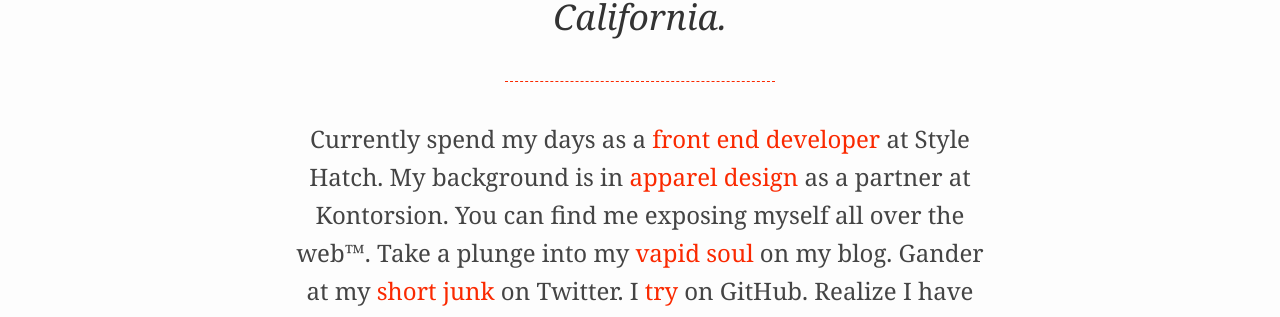
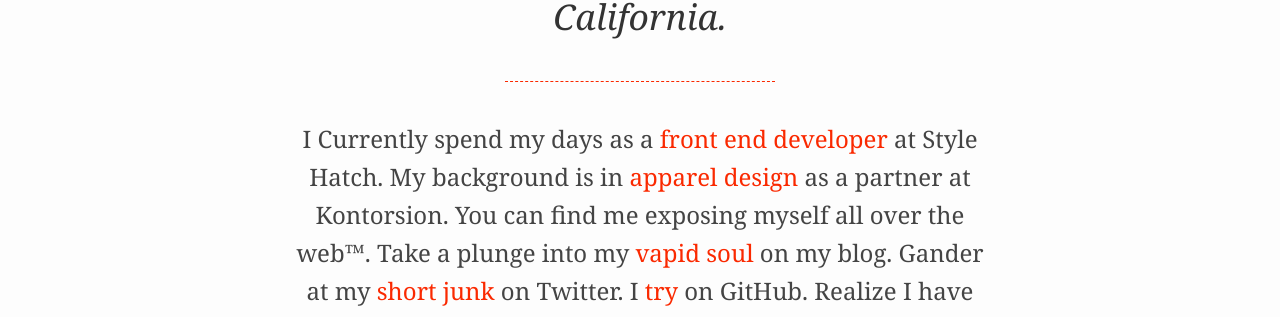
Before and after one commit to mukealicious/mukealicious.github.io, a Jekyll site: the page built from index.html, in a window 1280 px wide. Shown: the part 895-1212 px from the top of the page. Built offline with Jekyll 4.4.1, drawn with Linux system fonts in a browser that asks for light colours; some web fonts are replaced; Markdown is read by kramdown in place of the engine named in the settings.

Commit message:
Copy tweak on home bio

```diff
--- a/index.html
+++ b/index.html
@@ -8,7 +8,7 @@
     <h1 id="hi">Hi, I'm Mikey Wills</h1>
     <h2 class="emote" id="iam">A designer based out of Orange County, California.</h2>
     <p></p>
-    <p>Currently spend my days as a <a href="http://stylehatch.co/">front end developer</a> at Style Hatch. My background is in <a href="http://kontorsioninc.com/">apparel design</a> as a partner at Kontorsion. You can find me exposing myself all over the web&#8482;. Take a plunge into my <a href="http://muke.me/writing.html">vapid soul</a> on my blog. Gander at my <a href="https://twitter.com/mukealicious">short junk</a> on Twitter. I <a href="https://github.com/Mukealicious">try</a> on GitHub. Realize I have <a href="http://muse.muke.me">shit for brains</a> on Tumblr. Discover really <a href="http://dribbble.com/Mukealicious">nothing at all</a> on Dribbble. All while <a href="http://www.rdio.com/people/Mukealicious/">vibing out</a> with your boy on Rdio.</p>
+    <p>I Currently spend my days as a <a href="http://stylehatch.co/">front end developer</a> at Style Hatch. My background is in <a href="http://kontorsioninc.com/">apparel design</a> as a partner at Kontorsion. You can find me exposing myself all over the web&#8482;. Take a plunge into my <a href="http://muke.me/writing.html">vapid soul</a> on my blog. Gander at my <a href="https://twitter.com/mukealicious">short junk</a> on Twitter. I <a href="https://github.com/Mukealicious">try</a> on GitHub. Realize I have <a href="http://muse.muke.me">shit for brains</a> on Tumblr. Discover really <a href="http://dribbble.com/Mukealicious">nothing at all</a> on Dribbble. All while <a href="http://www.rdio.com/people/Mukealicious/">vibing out</a> with your boy on Rdio.</p>
   </article>
 </section>
 <!-- Fit Text -->
```
